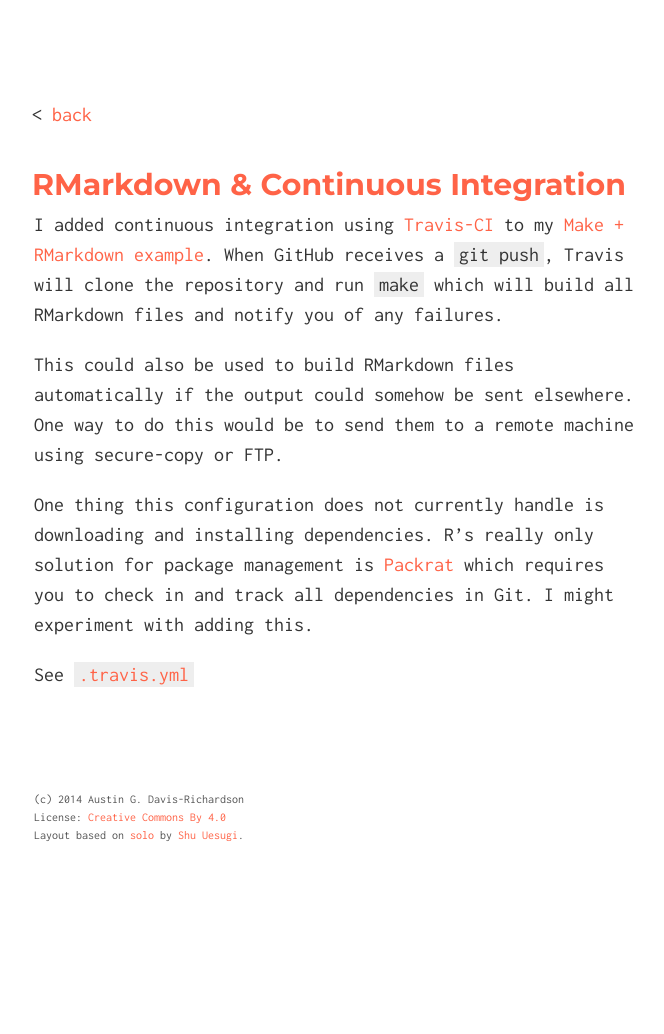
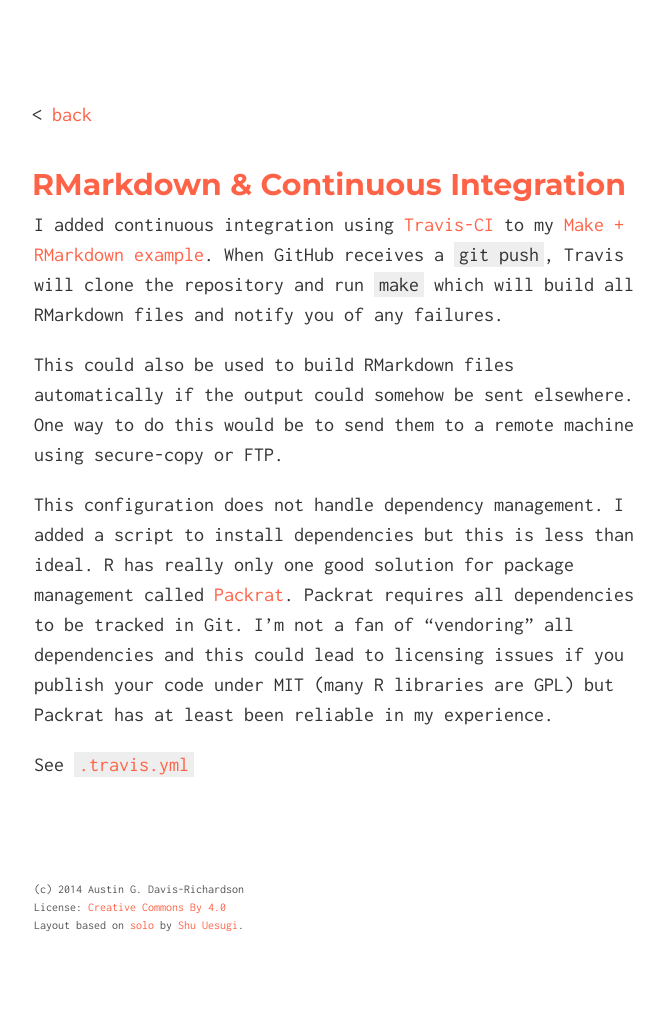
Before and after one commit to audy/audy.github.io, a Jekyll site: the page built from _posts/2015-01-13-RMarkdown-+-Continuous-Integration.md, in a window 1280 px wide. Shown: the whole page, without its empty margins (306-970 px from the left). Built offline with Jekyll 4.4.1, drawn with Linux system fonts in a browser that asks for light colours; before the commit the page ends 944 px from its top, so only the background shows below that.

Commit message:
fixed grammar

```diff
--- a/_posts/2015-01-13-RMarkdown-+-Continuous-Integration.md
+++ b/_posts/2015-01-13-RMarkdown-+-Continuous-Integration.md
@@ -12,9 +12,12 @@ This could also be used to build RMarkdown files automatically if the output
 could somehow be sent elsewhere. One way to do this would be to send them to a
 remote machine using secure-copy or FTP.
 
-One thing this configuration does not currently handle is downloading and
-installing dependencies. R's really only solution for package management is
-[Packrat](https://rstudio.github.io/packrat/) which requires you to check in and
-track all dependencies in Git. I might experiment with adding this.
+This configuration does not handle dependency management. I added a script to
+install dependencies but this is less than ideal. R has really only one good
+solution for package management called
+[Packrat](https://rstudio.github.io/packrat/). Packrat requires all dependencies
+to be tracked in Git. I'm not a fan of "vendoring" all dependencies and this
+could lead to licensing issues if you publish your code under MIT (many R
+libraries are GPL) but Packrat has at least been reliable in my experience.
 
 See [`.travis.yml`](https://github.com/audy/make-rmarkdown/blob/master/.travis.yml)
```
